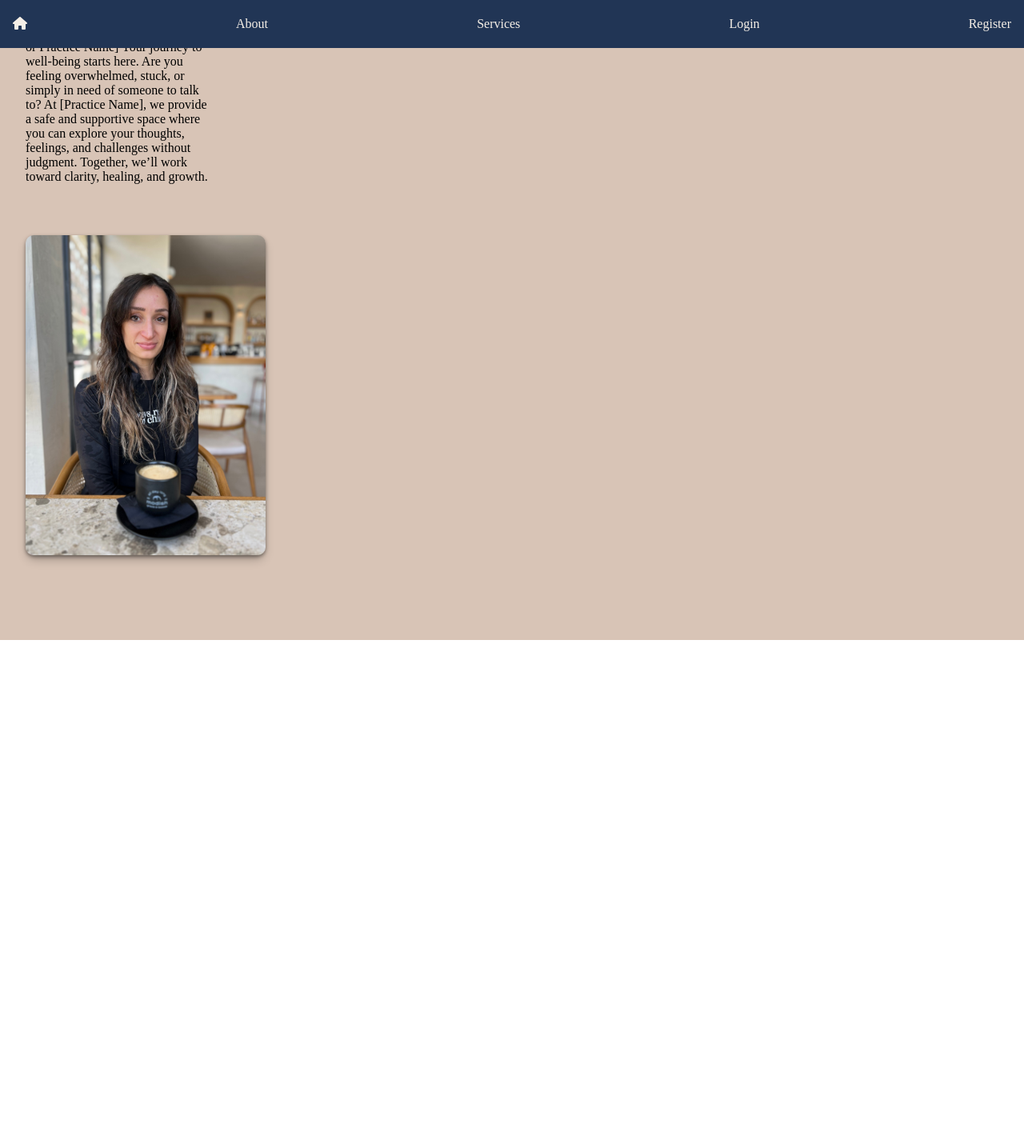
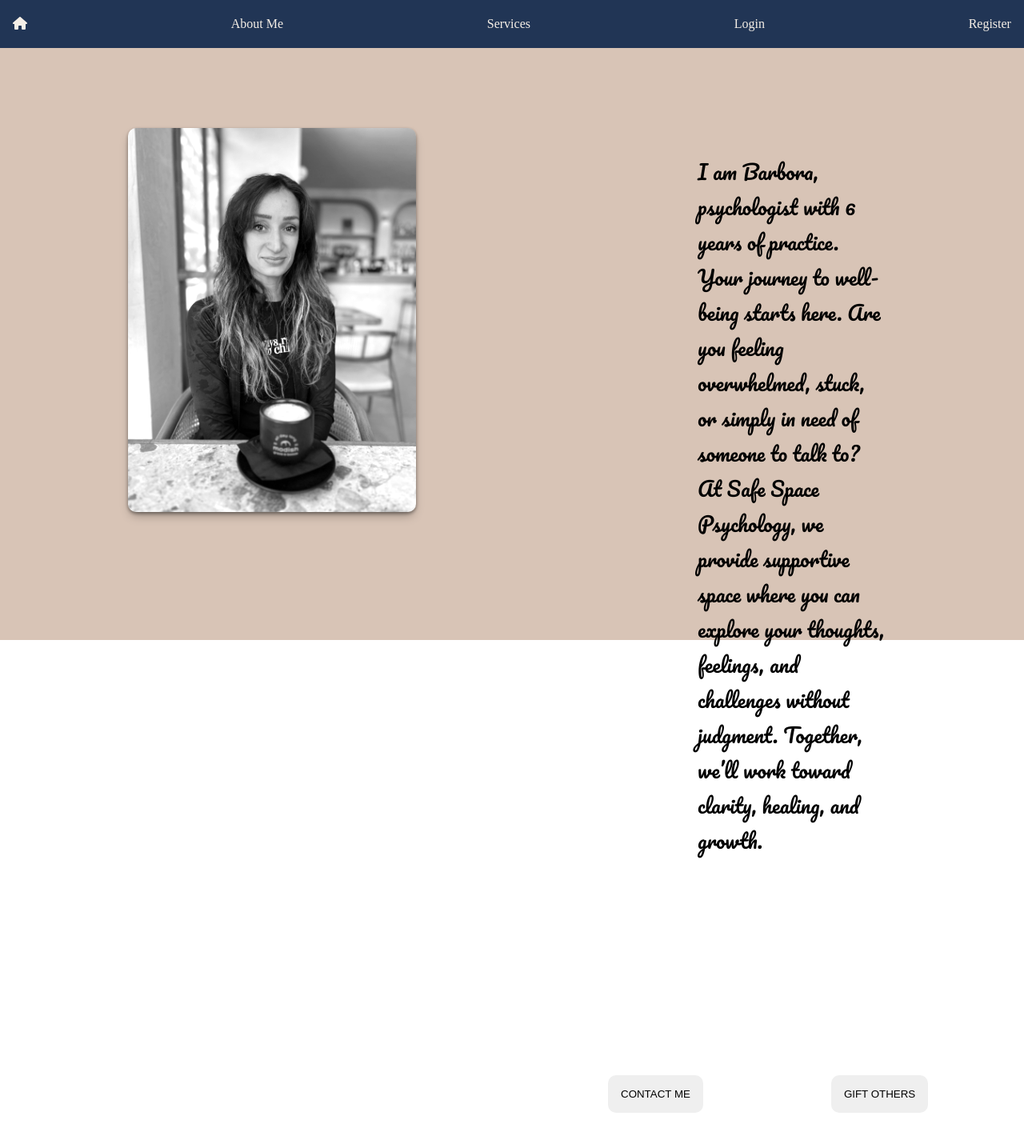
Before and after one commit to dianabombi/Psychologist, a React (Create React App) app in the folder client/: page /about in a window 1280 px wide. Shown: the top 1430 px of the page at 80% size. Before the commit the page ends 800 px from the top, so only its background shows below. Built offline with nearby package versions, Linux system fonts and the light colour scheme; a web font is replaced by a local one.

Commit message:
about me styling

```diff
--- a/client/src/components/about.js
+++ b/client/src/components/about.js
@@ -3,22 +3,28 @@ import NavBar from './navBar';
 
 function About() {
   return (
+  <div>
+    <div className="about-page">
+       <img
+        src="BaraPsychologist.jpg"
+        alt="Psychologist"
+        className="image-psychologist"
+      />
 
-    <div className="about-page">
-    < NavBar />
-      <p className="text-about">Welcome to [Psychologist's Name or Practice Name]
+      < NavBar />
+<div className="container-text">
+      <p className="text-about">I am Barbora, psychologist with 6 years of practice.
         Your journey to well-being starts here.
 
-        Are you feeling overwhelmed, stuck, or simply in need of someone to talk to? At [Practice Name], we provide a safe and supportive space where you can explore your thoughts, feelings, and challenges without judgment. Together, we’ll work toward clarity, healing, and growth.</p>
-    <img
-      src="BaraPsychologist.jpg"
-      alt="Psychologist"
-      style={{ width: '300px', height: 'auto' }}
-      className="image-psychologist"
-      />
+        Are you feeling overwhelmed, stuck, or simply in need of someone to talk to? At Safe Space Psychology, we provide supportive space where you can explore your thoughts, feelings, and challenges without judgment. Together, we’ll work toward clarity, healing, and growth.
+      </p>
 
-   </div>
+        <button className='contactMe-button'>CONTACT ME</button>
+        <button className='contactMe-button'>GIFT OTHERS</button>
+  </div>
+</div>
+</div>
   )
-}
+};
 
 export default About;
--- a/client/src/components/blog.js
+++ b/client/src/components/blog.js
@@ -74,6 +74,7 @@ function Blog () {
       <div className="blog-page">
              <form onSubmit={handleSubmit} className="blog-form">
 
+            <h2>Be our contributor</h2>
              <label htmlFor="blog-title">Title</label>
                 <input
                     type="text"
--- a/client/src/components/navBar.js
+++ b/client/src/components/navBar.js
@@ -45,7 +45,7 @@ function NavBar () {
         icon={faHouse}
         onClick={handleHomeClick}
         />
-                <li className="navItem" onClick={handleAboutClick}>About</li>
+                <li className="navItem" onClick={handleAboutClick}>About Me</li>
                 <li
                     className="fixed-panel" onClick={toggleDropdown}
                 >
--- a/client/src/index.css
+++ b/client/src/index.css
@@ -154,18 +154,36 @@
     background-color: #D8C4B6;
     width: 100%;
     height: 100vh;
+    display: flex;
 }
 
 .image-psychologist {
     border-radius: 10px;
     box-shadow: rgba(0, 0, 0, 0.4) 0px 2px 4px, rgba(0, 0, 0, 0.3) 0px 7px 13px -3px, rgba(0, 0, 0, 0.2) 0px -3px 0px inset;
     margin: 2rem;
+    margin: 10rem;
+    filter: grayscale(100%) brightness(120%);
+}
+.contactMe-button{
+    margin: 5rem;
+    width: fit-content;
+    border: none;
+    border-radius: 10px;
+    padding: 1rem;
 }
 
 .text-about {
     display: flex;
-    width: 300px;
+    width: 50%;
+    font-size: 25px;
     padding: 2rem;
+    margin: 10rem;
+    font-family: 'Pacifico', cursive;
+}
+
+/* Container for text and buttons in About Me page*/
+.container-text {
+
 }
 
 /* HOMEPAGE */
```
